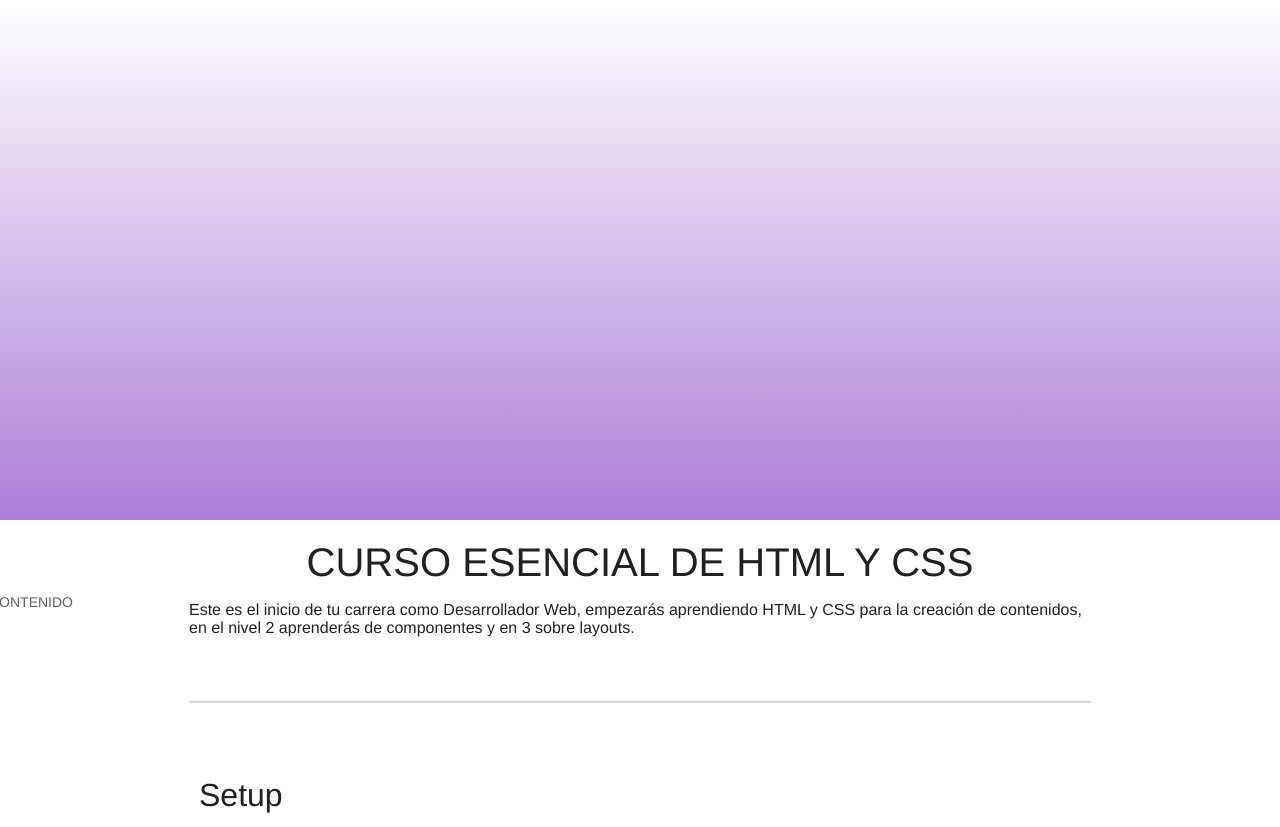
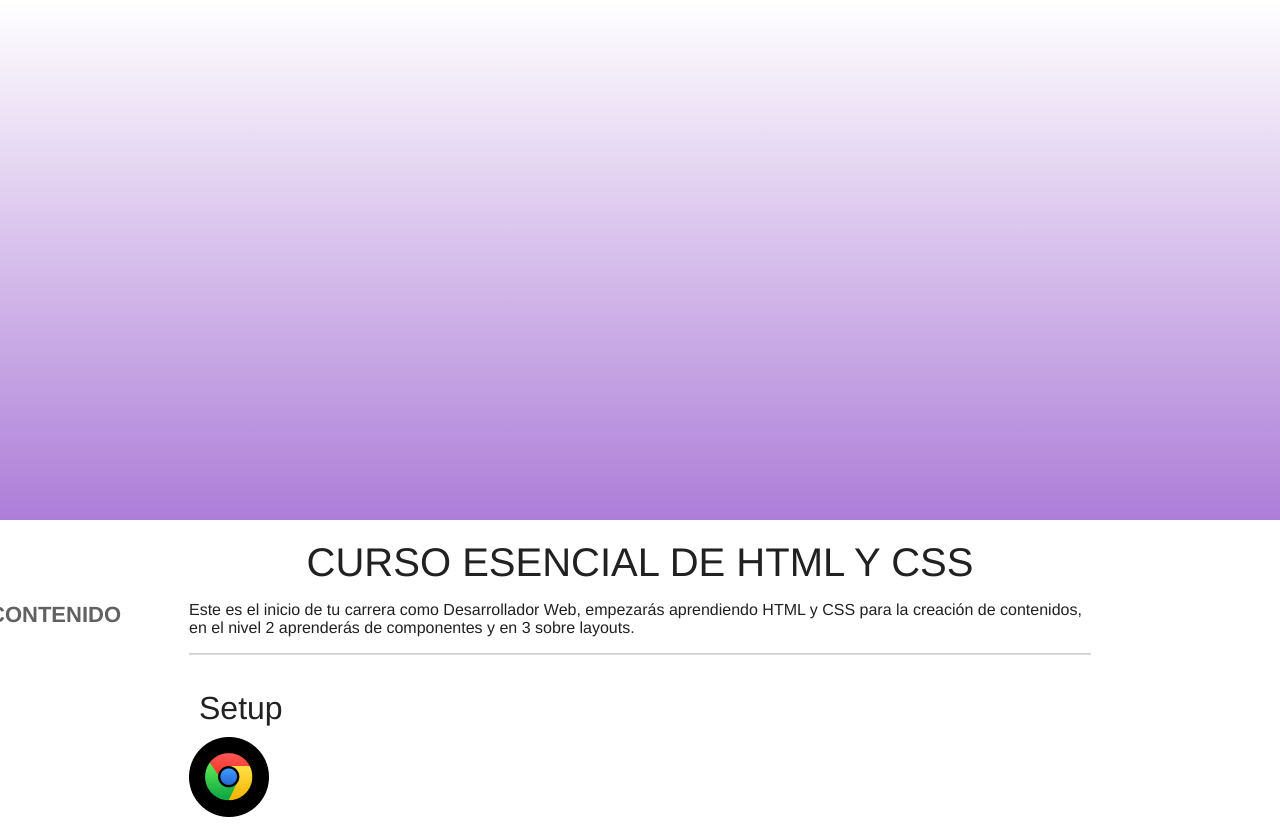
Before and after one commit to juancodev/essential-html-css, a plain HTML site: page index.html in a window 1280 px wide. Shown: the top 827 px of the page. Drawn offline with nearby package versions, Linux system fonts and the light colour scheme.

Commit message:
mas contenido agregado

```diff
--- a/css/estilos.css
+++ b/css/estilos.css
@@ -14,6 +14,10 @@ body {
   margin: 0;
   color: var(--gray40);
   font-family: var(--headline1);
+}
+
+img {
+  margin: 0;
 }
 
 .wrapper {
@@ -39,13 +43,19 @@ body {
   text-transform: uppercase;
 }
 
-/* h1 + p {
-  margin-block-end: 64px;
-} */
+.summary {
+  font-size: 18px;
+  padding: 10px 0;
+}
+
+.contenido-title {
+  font-size: 22px;
+  font-weight: bold;
+}
 
 hr {
-  margin-block-start: 64px;
-  margin-block-end: 64px;
+  margin-block-start: 10px;
+  margin-block-end: 25px;
   border-color: rgba(97, 97, 97, 0.2);
 }
 
@@ -112,7 +122,6 @@ nav details summary {
 }
 
 .section-content img {
-  margin-block-start: 40px;
   max-inline-size: 100%;
 }
 
--- a/index.html
+++ b/index.html
@@ -34,7 +34,7 @@
       <div class="header-content">
             <header>
               <nav>
-                <p>CONTENIDO</p>
+                <p class="contenido-title">CONTENIDO</p>
                 <details>
                   <summary class="pointer summary">
                     Setup
```
